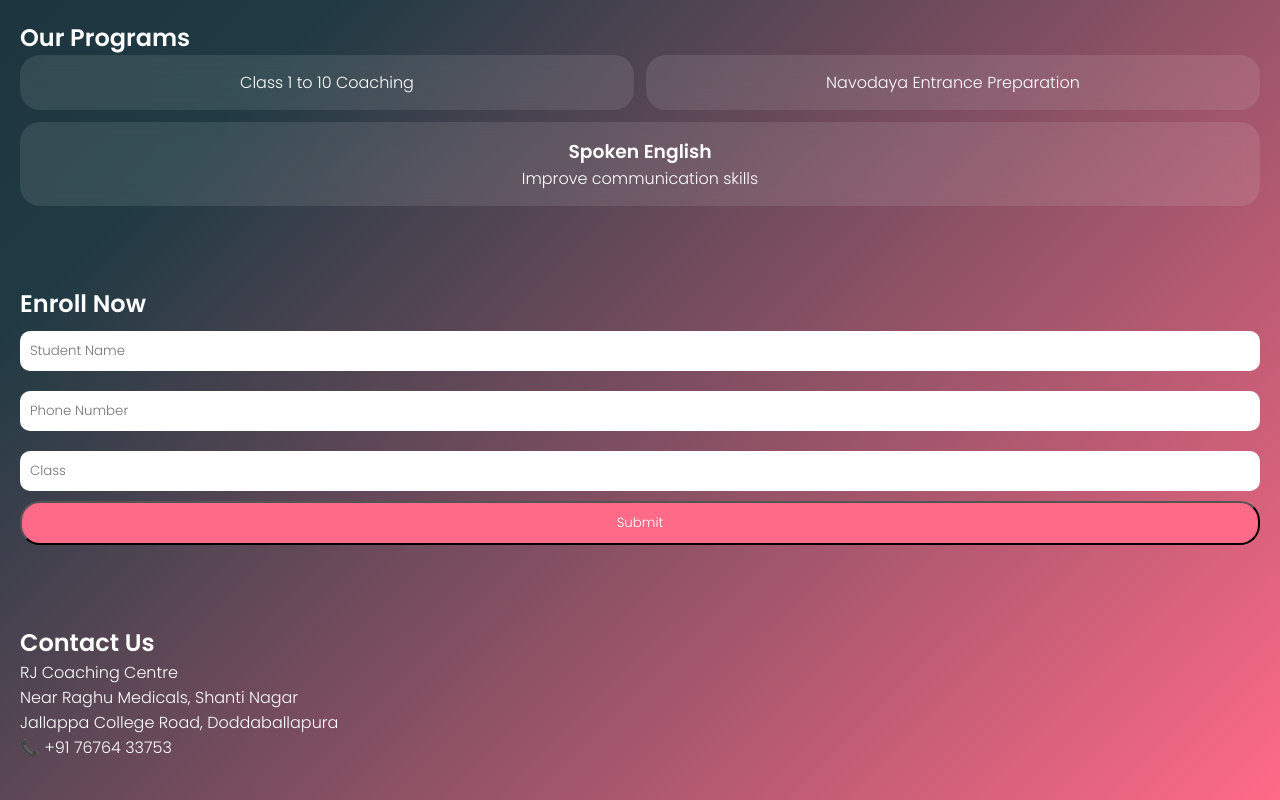
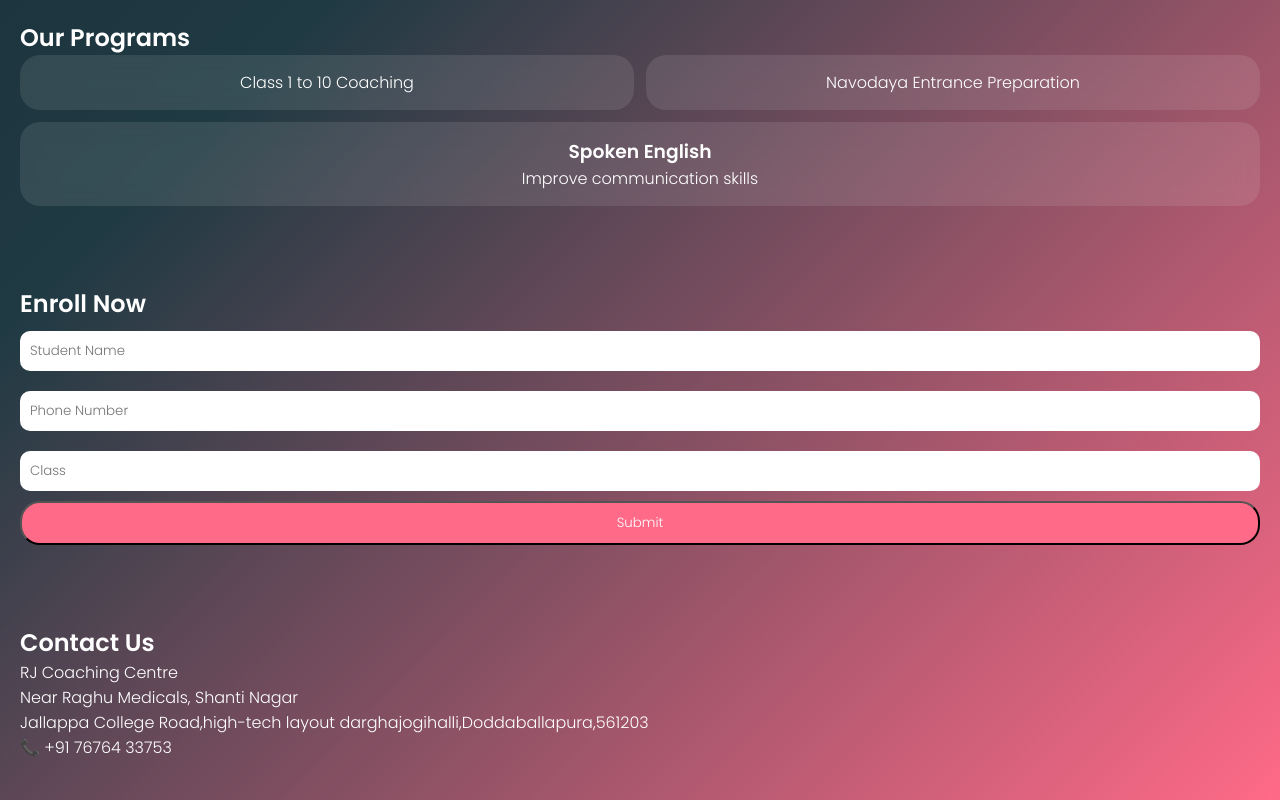
Before and after one commit to zxreorin/Rj-couching-center, a plain HTML site: page index.html in a window 1280 px wide. Shown: the part 1405-2205 px from the top of the page. Drawn offline with Linux system fonts and the light colour scheme.

Commit message:
Update index.html

```diff
--- a/index.html
+++ b/index.html
@@ -103,7 +103,7 @@
 
   <p>RJ Coaching Centre</p>
   <p>Near Raghu Medicals, Shanti Nagar</p>
-  <p>Jallappa College Road, Doddaballapura</p>
+  <p>Jallappa College Road,high-tech layout darghajogihalli,Doddaballapura,561203</p>
   <p>📞 +91 76764 33753</p>
 </section>
 
```
